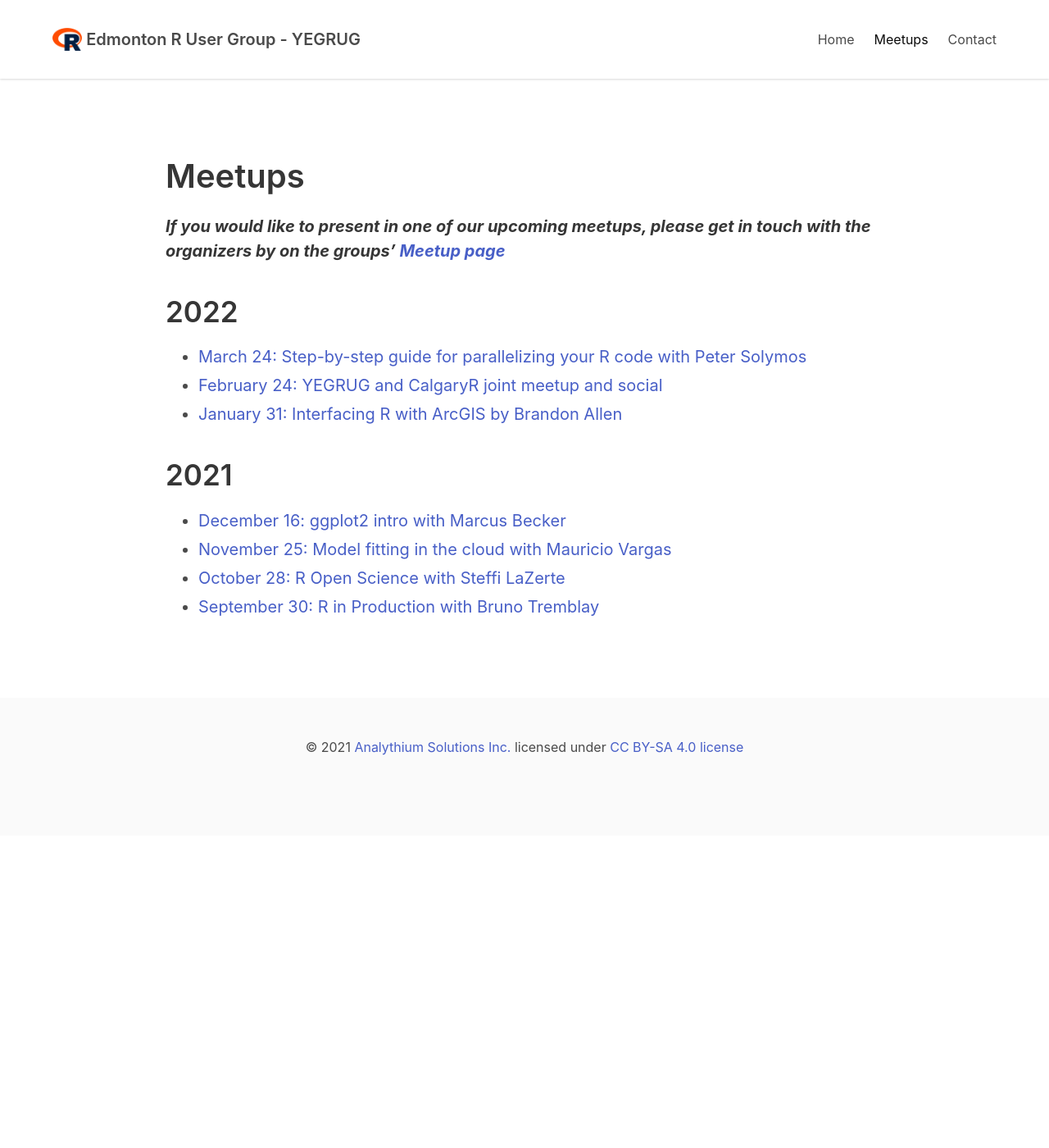
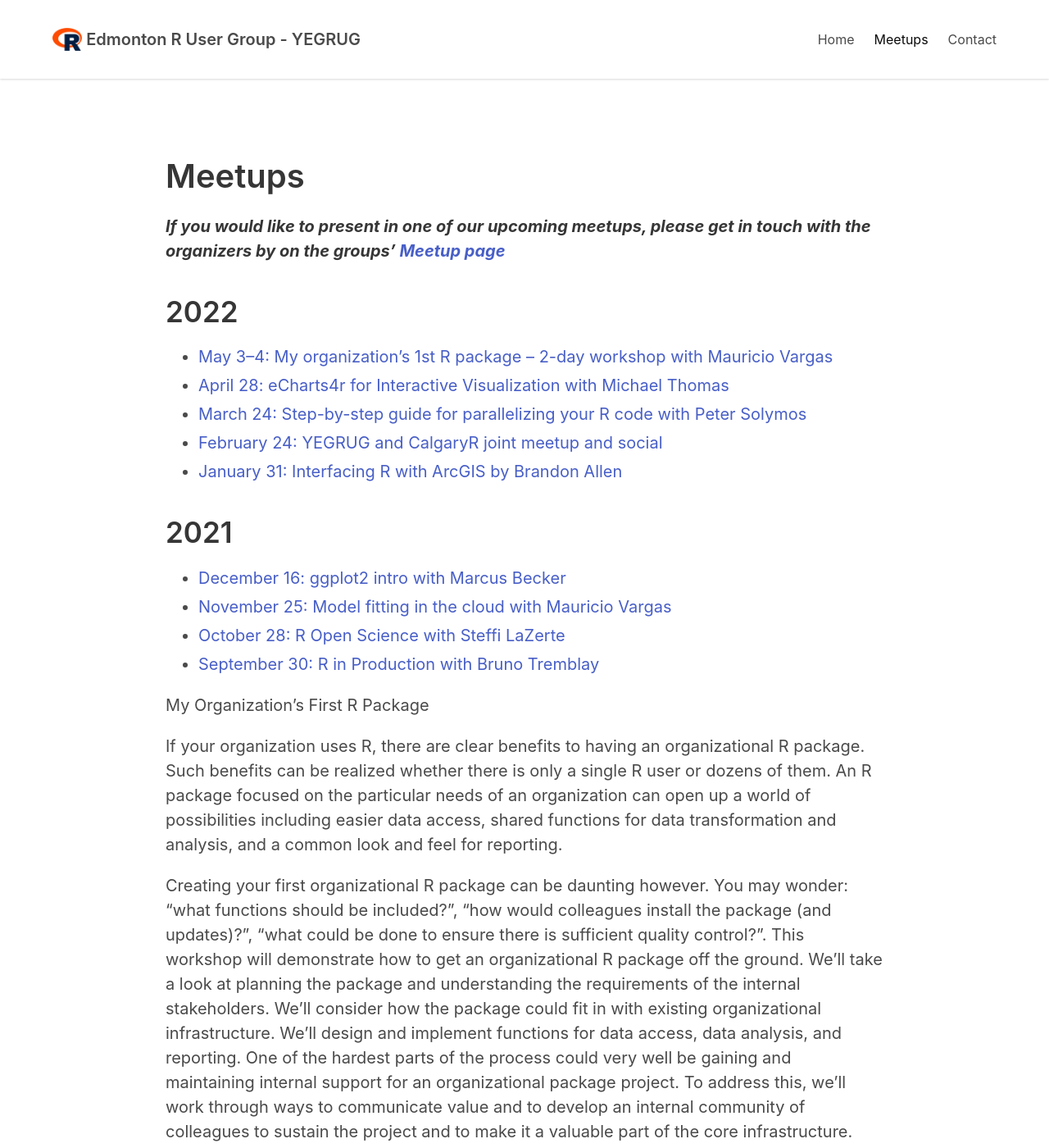
Before and after one commit to yegrug/yegrug.github.io, a Jekyll site: the page built from meetups/index.md, in a window 1280 px wide and 1400 px high. Shown: the whole window at 82% size. Built offline with Jekyll 4.4.1, drawn with Linux system fonts in a browser that asks for light colours; our own code applies the rules of GitHub Pages for plain Markdown files; comment, search, counter and statistics services are not loaded.

Commit message:
Added stubs
Signed-off-by: Peter Solymos <psolymos@gmail.com>

```diff
--- a/meetups/index.md
+++ b/meetups/index.md
@@ -6,6 +6,8 @@ title: Meetups
 
 ## 2022
 
+- [May 3&ndash;4: My organization's 1st R package &ndash; 2-day workshop with Mauricio Vargas](2022-05-03)
+- [April 28: eCharts4r for Interactive Visualization with Michael Thomas](2022-04-28)
 - [March 24: Step-by-step guide for parallelizing your R code with Peter Solymos](2022-03-24)
 - [February 24: YEGRUG and CalgaryR joint meetup and social](2022-02-24)
 - [January 31: Interfacing R with ArcGIS by Brandon Allen](2022-01-31)
@@ -16,3 +18,9 @@ title: Meetups
 - [November 25: Model fitting in the cloud with Mauricio Vargas](2021-11-25)
 - [October 28: R Open Science with Steffi LaZerte](2021-10-28)
 - [September 30: R in Production with Bruno Tremblay](2021-09-30)
+
+My Organization's First R Package
+
+If your organization uses R, there are clear benefits to having an organizational R package. Such benefits can be realized whether there is only a single R user or dozens of them. An R package focused on the particular needs of an organization can open up a world of possibilities including easier data access, shared functions for data transformation and analysis, and a common look and feel for reporting.
+
+Creating your first organizational R package can be daunting however. You may wonder: “what functions should be included?”, “how would colleagues install the package (and updates)?”, “what could be done to ensure there is sufficient quality control?”. This workshop will demonstrate how to get an organizational R package off the ground. We’ll take a look at planning the package and understanding the requirements of the internal stakeholders. We’ll consider how the package could fit in with existing organizational infrastructure. We’ll design and implement functions for data access, data analysis, and reporting. One of the hardest parts of the process could very well be gaining and maintaining internal support for an organizational package project. To address this, we’ll work through ways to communicate value and to develop an internal community of colleagues to sustain the project and to make it a valuable part of the core infrastructure.
```
Also changed, not shown: meetups/2022-04-28/index.md (added, +10 -0 lines), meetups/2022-05-03/index.md (added, +7 -0 lines).
